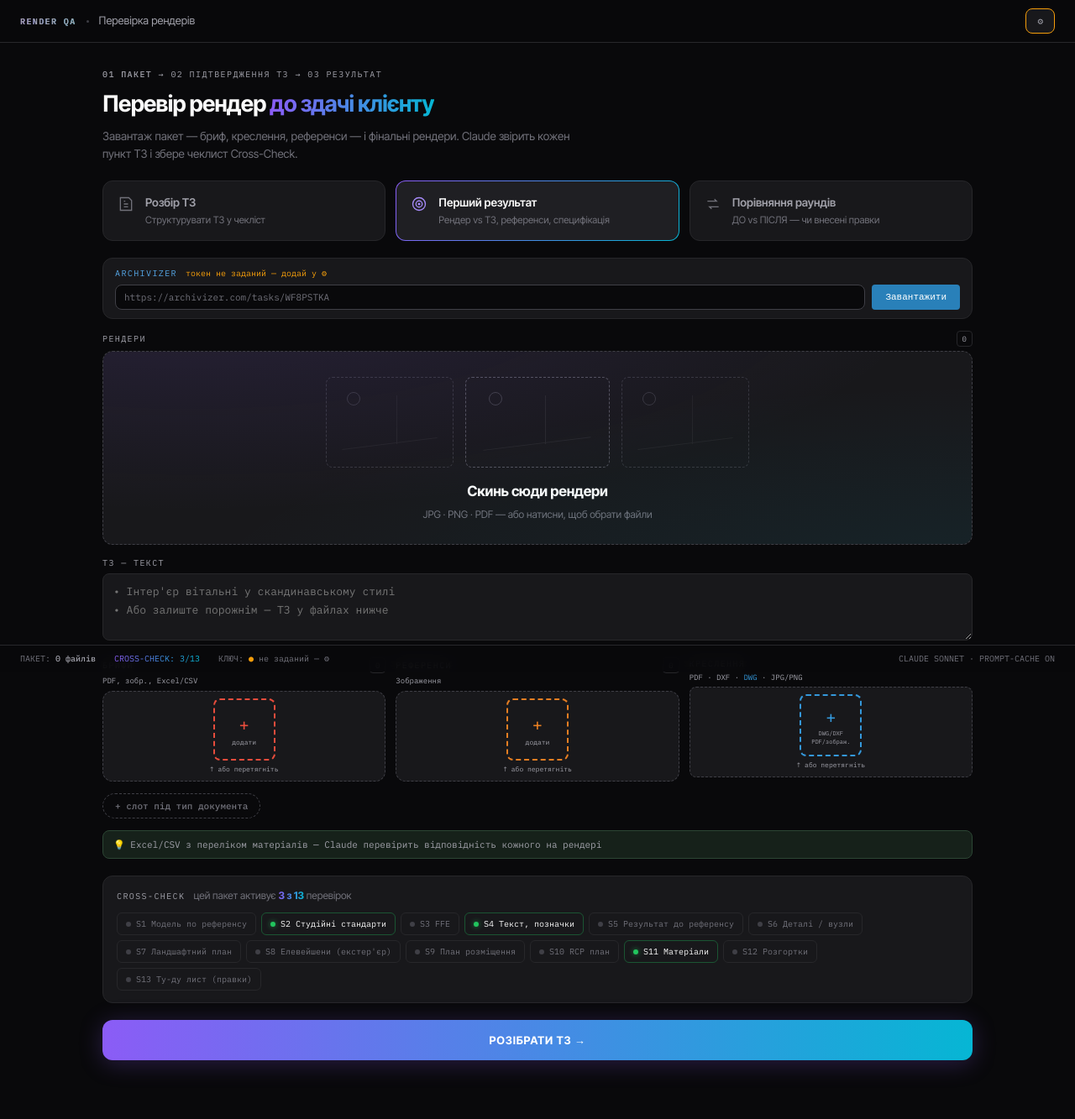
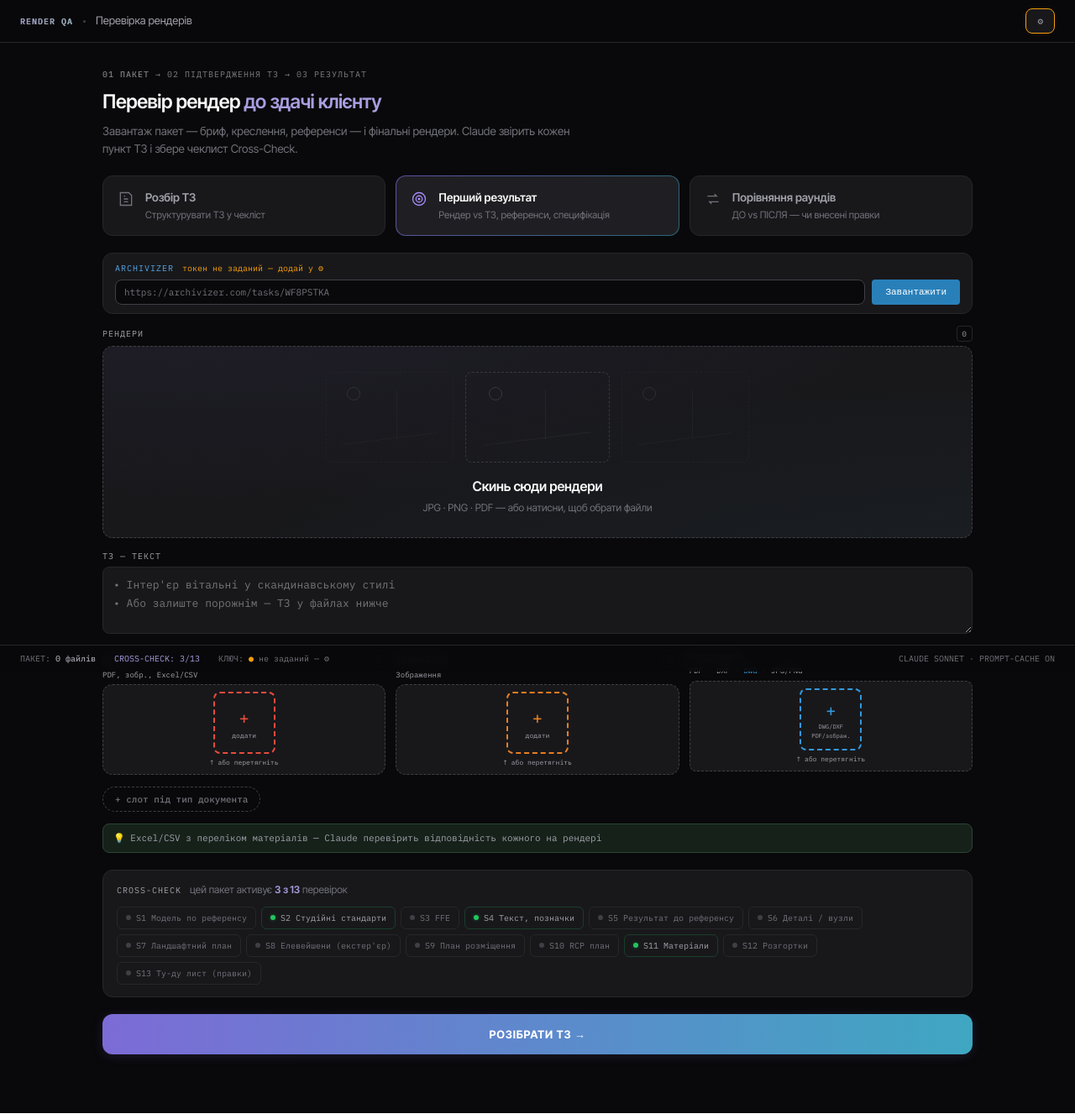
Before and after one commit to dlytvynov-rgb/render-qa, a React (Vite) app: page / in a window 1280 px wide. Shown: the whole page at 84% size. Built offline with nearby package versions, Linux system fonts and the light colour scheme.

Commit message:
feat(design): calm pass — muted gradient, softer glows, quieter labels
Co-Authored-By: Claude Fable 5 <noreply@anthropic.com>

```diff
--- a/src/App.jsx
+++ b/src/App.jsx
@@ -1856,7 +1856,7 @@ function UploadBox({ label, files, onAdd, onAddDone, onRemove, color = "#888", n
               <div className="vp-ghost vp-ghost--mid"><span className="vp-sun" /></div>
               <div className="vp-ghost"><span className="vp-sun" /></div>
             </div>
-            <div style={{ fontSize: 17, fontWeight: 700, letterSpacing: "-0.01em" }}>Скинь сюди рендери</div>
+            <div style={{ fontSize: 16, fontWeight: 600, letterSpacing: "-0.01em" }}>Скинь сюди рендери</div>
             <div style={{ fontSize: 12, color: "var(--dim2)", marginTop: 5 }}>JPG · PNG · PDF — або натисни, щоб обрати файли</div>
           </div>
         ) : (
@@ -2999,7 +2999,7 @@ ${fileList}
     <div className="vp-panel" style={{ padding: "14px 16px" }}>
       <div style={{ display: "flex", alignItems: "baseline", gap: 10, marginBottom: 11 }}>
         <span className="vp-label">CROSS-CHECK</span>
-        <span style={{ fontSize: 12, color: "var(--dim2)" }}>цей пакет активує <b className="vp-grad" style={{ fontWeight: 700 }}>{sverkaActiveCount} з {sverkaChecksUi.length}</b> перевірок</span>
+        <span style={{ fontSize: 12, color: "var(--dim2)" }}>цей пакет активує <b style={{ color: "#A99EE0", fontWeight: 600 }}>{sverkaActiveCount} з {sverkaChecksUi.length}</b> перевірок</span>
       </div>
       <div style={{ display: "flex", gap: 6, flexWrap: "wrap" }}>
         {sverkaChecksUi.map(c => <span key={c.id} className={`vp-cci${c.active ? " vp-cci--live" : ""}`}>{c.id} {c.label}</span>)}
@@ -3083,8 +3083,8 @@ ${fileList}
       {step === 1 && !tzReview && (
         <div style={{ maxWidth: 1100, margin: "0 auto", padding: "30px 32px", display: "flex", flexDirection: "column", gap: 20, boxSizing: "border-box" }}>
           <div>
-            <div className="vp-label" style={{ marginBottom: 8 }}><b style={{ color: "var(--dim)", fontWeight: 500 }}>01 ПАКЕТ</b> → 02 ПІДТВЕРДЖЕННЯ ТЗ → 03 РЕЗУЛЬТАТ</div>
-            <div style={{ fontSize: 27, fontWeight: 700, letterSpacing: "-0.025em" }}>Перевір рендер <span className="vp-grad">до здачі клієнту</span></div>
+            <div className="vp-label" style={{ marginBottom: 8, opacity: .75 }}><b style={{ color: "var(--dim)", fontWeight: 500 }}>01 пакет</b> → 02 підтвердження ТЗ → 03 результат</div>
+            <div style={{ fontSize: 23, fontWeight: 600, letterSpacing: "-0.02em" }}>Перевір рендер <span style={{ color: "#A99EE0" }}>до здачі клієнту</span></div>
             <div style={{ color: "var(--dim2)", fontSize: 13.5, marginTop: 7, maxWidth: 580, lineHeight: 1.6 }}>Завантаж пакет — бриф, креслення, референси — і фінальні рендери. Claude звірить кожен пункт ТЗ і збере чеклист Cross-Check.</div>
           </div>
           <div style={{ display: "grid", gridTemplateColumns: "1fr 1fr 1fr", gap: 12 }}>
@@ -3341,7 +3341,7 @@ ${JSON_SCHEMA}` }];
 
       <div className="vp-statusbar">
         <span>ПАКЕТ: <b style={{ color: "var(--dim)", fontWeight: 500 }}>{pkgCount} файлів</b></span>
-        <span className="vp-grad">CROSS-CHECK: {sverkaActiveCount}/{sverkaChecksUi.length}</span>
+        <span style={{ color: "#A99EE0" }}>CROSS-CHECK: {sverkaActiveCount}/{sverkaChecksUi.length}</span>
         <span>КЛЮЧ: <span style={{ color: anthropicKey ? "var(--ok)" : "var(--warn)" }}>●</span> {anthropicKey ? "активний" : "не заданий — ⚙"}</span>
         <span style={{ marginLeft: "auto" }}>CLAUDE SONNET · PROMPT-CACHE ON</span>
       </div>
--- a/src/theme.css
+++ b/src/theme.css
@@ -8,14 +8,14 @@
   --text:  #FAFAFA;  /* основний текст */
   --dim:   #A1A1AA;  /* вторинний текст */
   --dim2:  #71717A;  /* третинний текст */
-  --vio:   #8B5CF6;  /* акцент: violet */
-  --cyan:  #06B6D4;  /* акцент: cyan */
+  --vio:   #7C6BD6;  /* акцент: violet (приглушений) */
+  --cyan:  #3FA7C2;  /* акцент: cyan (приглушений) */
   --ok:    #22C55E;
   --warn:  #F59E0B;
   --fail:  #EF4444;
   --info:  #56A8E8;
   --amber: #8B5CF6;  /* legacy alias — стара назва акценту */
-  --grad:  linear-gradient(90deg, #8B5CF6, #06B6D4);
+  --grad:  linear-gradient(90deg, #7C6BD6, #3FA7C2);
   --font-ui: "Inter Tight", "Segoe UI", sans-serif;
   --font-mono: "IBM Plex Mono", Consolas, monospace;
 }
@@ -32,7 +32,7 @@ body { background: var(--void); color: var(--text); font-family: var(--font-ui);
 
 /* службова мітка (eyebrow) */
 .vp-label {
-  font-family: var(--font-mono); font-size: 10px; letter-spacing: 0.14em;
+  font-family: var(--font-mono); font-size: 10px; letter-spacing: 0.1em;
   color: var(--dim); text-transform: uppercase;
 }
 
@@ -48,7 +48,7 @@ body { background: var(--void); color: var(--text); font-family: var(--font-ui);
 .vp-mode--on {
   border-color: transparent;
   background: linear-gradient(var(--panel2), var(--panel2)) padding-box,
-              linear-gradient(120deg, var(--vio), var(--cyan)) border-box;
+              linear-gradient(120deg, rgba(124,107,214,.75), rgba(63,167,194,.6)) border-box;
 }
 
 /* кнопки */
@@ -61,7 +61,7 @@ body { background: var(--void); color: var(--text); font-family: var(--font-ui);
 .vp-btn--primary {
   background: var(--grad); border: none; color: #fff; font-weight: 700;
   font-family: var(--font-ui); letter-spacing: .06em;
-  box-shadow: 0 4px 28px rgba(139, 92, 246, .25);
+  box-shadow: 0 2px 14px rgba(124, 107, 214, .16);
   transition: filter .15s, transform .15s;
 }
 .vp-btn--primary:hover { filter: brightness(1.1); transform: translateY(-1px); color: #fff; }
@@ -103,16 +103,16 @@ body { background: var(--void); color: var(--text); font-family: var(--font-ui);
 .vp-hero { position: relative; overflow: hidden; text-align: center; padding: 30px 24px 26px; cursor: pointer; }
 .vp-hero::after {
   content: ""; position: absolute; inset: -30%;
-  background: radial-gradient(ellipse at 25% 0%, rgba(139,92,246,.13), transparent 50%),
-              radial-gradient(ellipse at 85% 100%, rgba(6,182,212,.09), transparent 50%);
+  background: radial-gradient(ellipse at 25% 0%, rgba(124,107,214,.08), transparent 50%),
+              radial-gradient(ellipse at 85% 100%, rgba(63,167,194,.05), transparent 50%);
   pointer-events: none;
 }
 .vp-ghosts { display: flex; gap: 14px; justify-content: center; margin-bottom: 16px; }
-.vp-ghost { width: 150px; aspect-ratio: 16/10; border: 1px dashed var(--line2); border-radius: 8px; position: relative; opacity: .8; }
+.vp-ghost { width: 150px; aspect-ratio: 16/10; border: 1px dashed var(--line); border-radius: 8px; position: relative; opacity: .55; }
 .vp-ghost::before, .vp-ghost::after { content: ""; position: absolute; background: var(--line); }
 .vp-ghost::before { left: 12%; right: 12%; bottom: 26%; height: 1px; transform: rotate(-7deg); }
 .vp-ghost::after { left: 55%; top: 20%; width: 1px; bottom: 26%; }
-.vp-ghost--mid { width: 170px; opacity: 1; border-color: #52525B; }
+.vp-ghost--mid { width: 170px; opacity: .8; border-color: var(--line2); }
 .vp-ghost .vp-sun { position: absolute; top: 16%; left: 16%; width: 14px; height: 14px; border: 1px solid var(--line2); border-radius: 50%; }
 
 /* чіп файла/тега */
@@ -124,7 +124,7 @@ body { background: var(--void); color: var(--text); font-family: var(--font-ui);
 /* слот-пігулка */
 .vp-pill {
   font-family: var(--font-mono); font-size: 11px; padding: 7px 14px; border-radius: 20px;
-  background: rgba(139,92,246,.1); color: #A78BFA; border: 1px solid rgba(139,92,246,.32);
+  background: rgba(124,107,214,.09); color: #A99EE0; border: 1px solid rgba(124,107,214,.26);
 }
 .vp-pill--ghost { background: transparent; color: var(--dim2); border: 1.5px dashed var(--line2); cursor: pointer; transition: color .15s, border-color .15s; }
 .vp-pill--ghost:hover { color: var(--dim); border-color: var(--dim2); }
@@ -135,8 +135,8 @@ body { background: var(--void); color: var(--text); font-family: var(--font-ui);
   border: 1px solid var(--line); color: var(--dim2); display: inline-flex; gap: 6px; align-items: center;
 }
 .vp-cci::before { content: ""; width: 6px; height: 6px; border-radius: 50%; background: var(--line2); }
-.vp-cci--live { color: var(--text); border-color: rgba(34,197,94,.35); }
-.vp-cci--live::before { background: var(--ok); box-shadow: 0 0 6px rgba(34,197,94,.7); }
+.vp-cci--live { color: var(--dim); border-color: rgba(34,197,94,.22); }
+.vp-cci--live::before { background: var(--ok); box-shadow: 0 0 4px rgba(34,197,94,.35); }
 
 /* статус-бар */
 .vp-statusbar {
```
